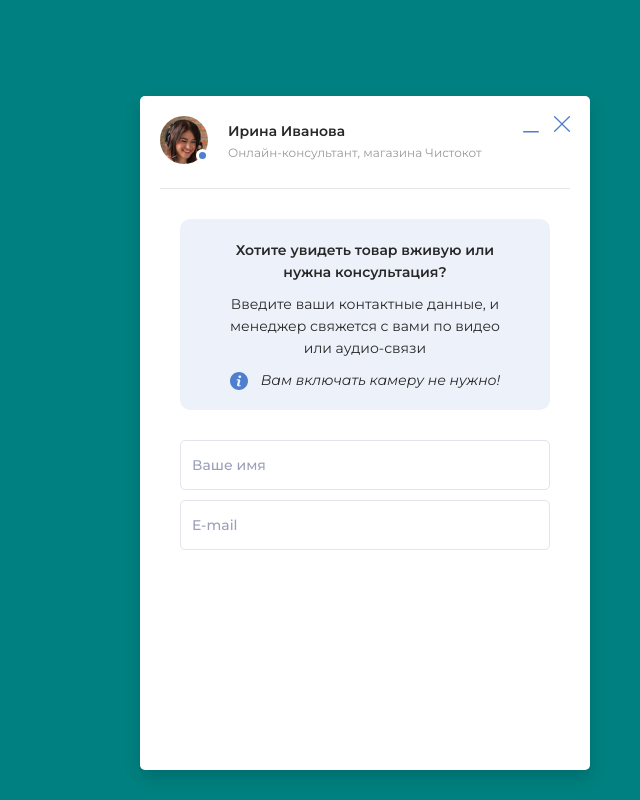
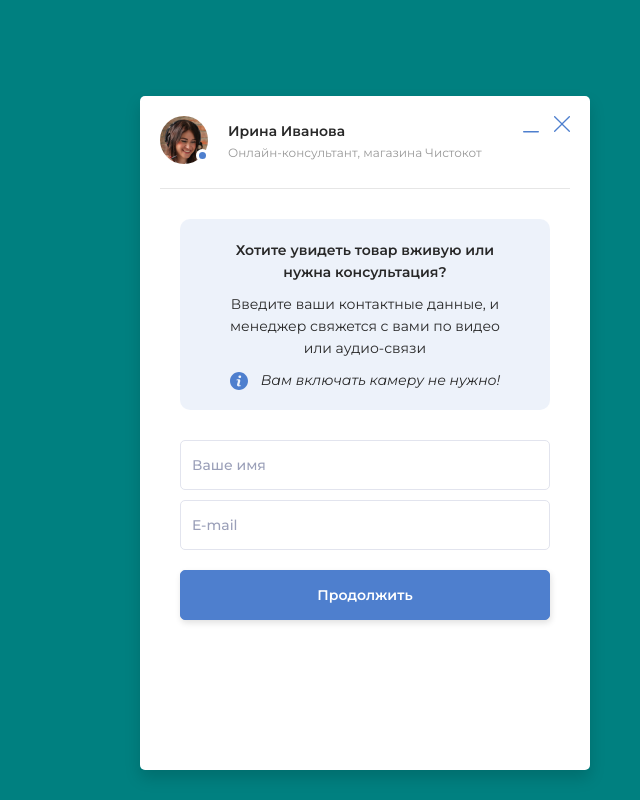
Before and after one commit to Alex-La/live-client-appinion, a React (Create React App) app in the folder client/: page / in a window 1280 px wide. Shown: the whole page, without its empty margins (640-1280 px from the left). Built offline with nearby package versions, Linux system fonts and the light colour scheme.

Commit message:
Override button

```diff
--- /dev/null
+++ b/client/src/widget/Button/Button.js
@@ -0,0 +1,12 @@
+import React from "react";
+import "./button.css";
+
+const Button = ({ style, children, type, onClick }) => {
+  return (
+    <button type={type} onClick={onClick} style={style}>
+      {children}
+    </button>
+  );
+};
+
+export default Button;
--- /dev/null
+++ b/client/src/widget/Button/button.css
@@ -0,0 +1,27 @@
+#live-appinion-root button {
+  cursor: pointer;
+  font-family: "Montserrat", sans-serif !important;
+  height: 50px;
+  background: #4e7fce;
+  border: 1px solid #4e7fce;
+  box-sizing: border-box;
+  box-shadow: 1px 3px 6px rgba(0, 0, 0, 0.12);
+  border-radius: 5px;
+  font-weight: 600;
+  font-size: 14px;
+  line-height: 17px;
+  color: #ffffff;
+  transition: 0.3s;
+}
+
+#live-appinion-root button:hover {
+  background-color: #72a0ea;
+}
+
+#live-appinion-root button:disabled {
+  background-color: #d5e4fe;
+}
+
+#live-appinion-root button:active {
+  background-color: #557ab6;
+}
--- a/client/src/widget/Widget.js
+++ b/client/src/widget/Widget.js
@@ -19,7 +19,7 @@ const Widget = () => {
 
   const handleTransitionEnd = useCallback(
     (e) => {
-      if (e.target.htmlFor === "text-field") return;
+      if (e.target.className !== "widget-wrap") return;
       setExpanded(!expanded);
     },
     [expanded]
--- a/client/src/widget/expandTrue/Form.js
+++ b/client/src/widget/expandTrue/Form.js
@@ -1,5 +1,6 @@
 import React, { useState } from "react";
 import "../../css/expandTrue/form.css";
+import Button from "../Button/Button";
 import TextField from "../TextField/TextField";
 
 const Form = () => {
@@ -8,8 +9,13 @@ const Form = () => {
   const handleChange = (e) =>
     setForm({ ...form, [e.target.name]: e.target.value });
 
+  const handleSubmit = (e) => {
+    e.preventDefault();
+    console.log("defloas");
+  };
+
   return (
-    <form className="form">
+    <form className="form" onSubmit={handleSubmit}>
       <TextField
         name={"name"}
         onChange={handleChange}
@@ -23,6 +29,10 @@ const Form = () => {
         label="E-mail"
         style={{ marginTop: 10 }}
       />
+
+      <Button type="submit" style={{ marginTop: 20 }}>
+        Продолжить
+      </Button>
     </form>
   );
 };
```
